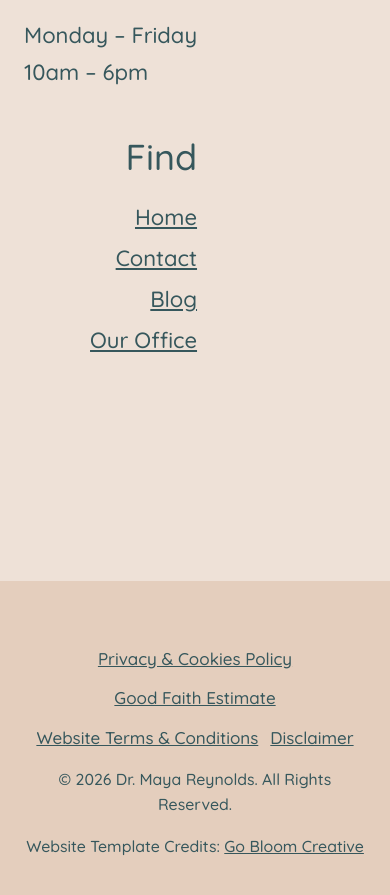
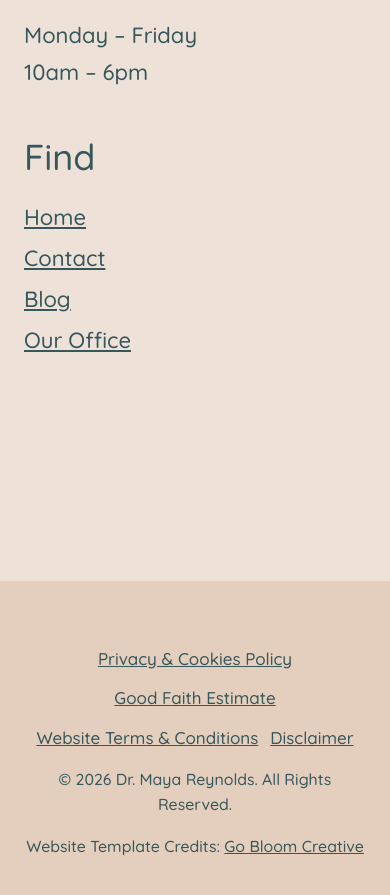
Before and after one commit to zekedavidson/maya-reynolds-template, a Next.js app: page / in a window 390 px wide. Shown: the part 9760-10655 px from the top of the page. Built offline with nearby package versions, Linux system fonts and the light colour scheme.

Commit message:
fixed footer in mobile view

```diff
--- a/src/components/layout/Footer.tsx
+++ b/src/components/layout/Footer.tsx
@@ -49,11 +49,11 @@ const Footer = () => {
                         </div>
 
                         {/* Right Column: Navigation Links */}
-                        <div className='flex flex-col gap-4 items-end text-right pb-40'>
+                        <div className='flex flex-col gap-4 items-start md:items-end text-left md:text-right pb-40'>
                             <h3 className='text-4xl md:text-[50px] font-medium mb-2'>
                                 Find
                             </h3>
-                            <nav className='flex flex-col gap-2 text-base items-end w-full'>
+                            <nav className='flex flex-col gap-2 text-base items-start md:items-end w-full'>
                                 <Link href="/" className='hover:underline w-fit text-[22px]'>
                                     <u>Home</u>
                                 </Link>
```
